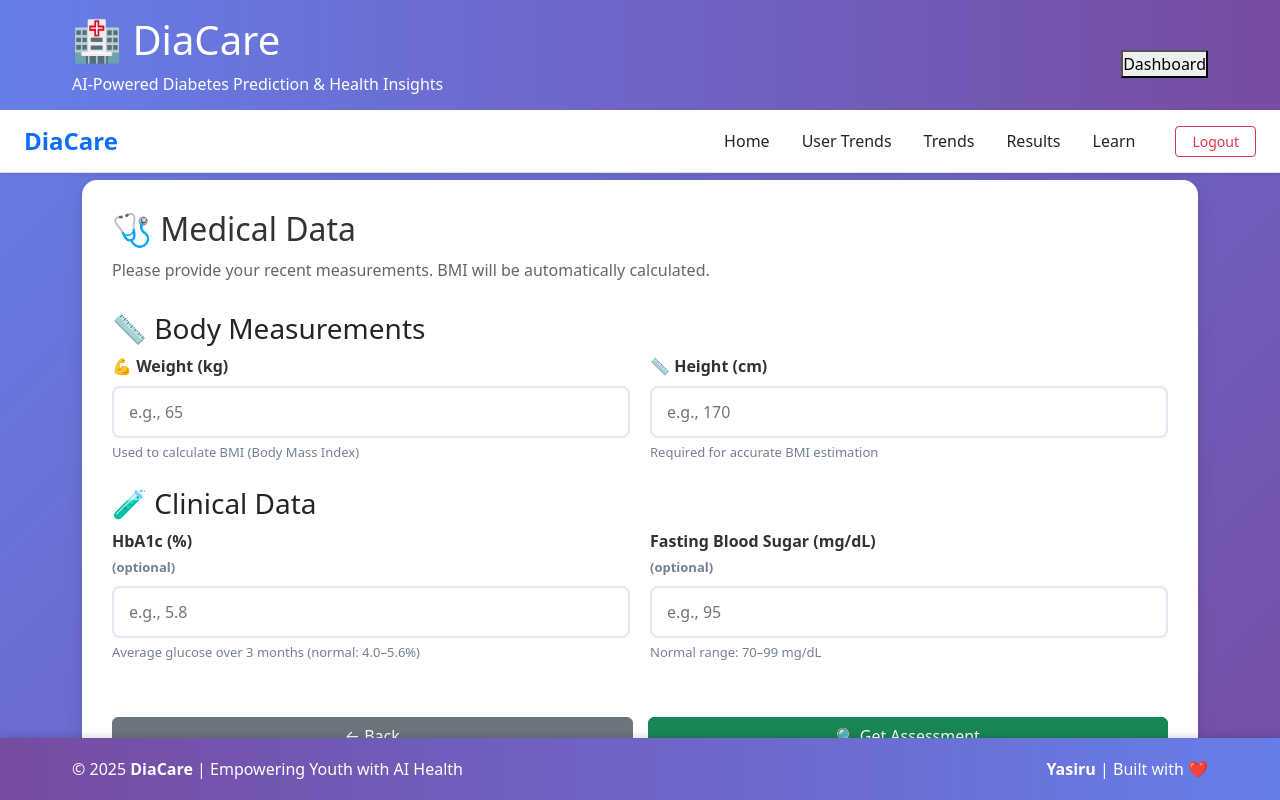
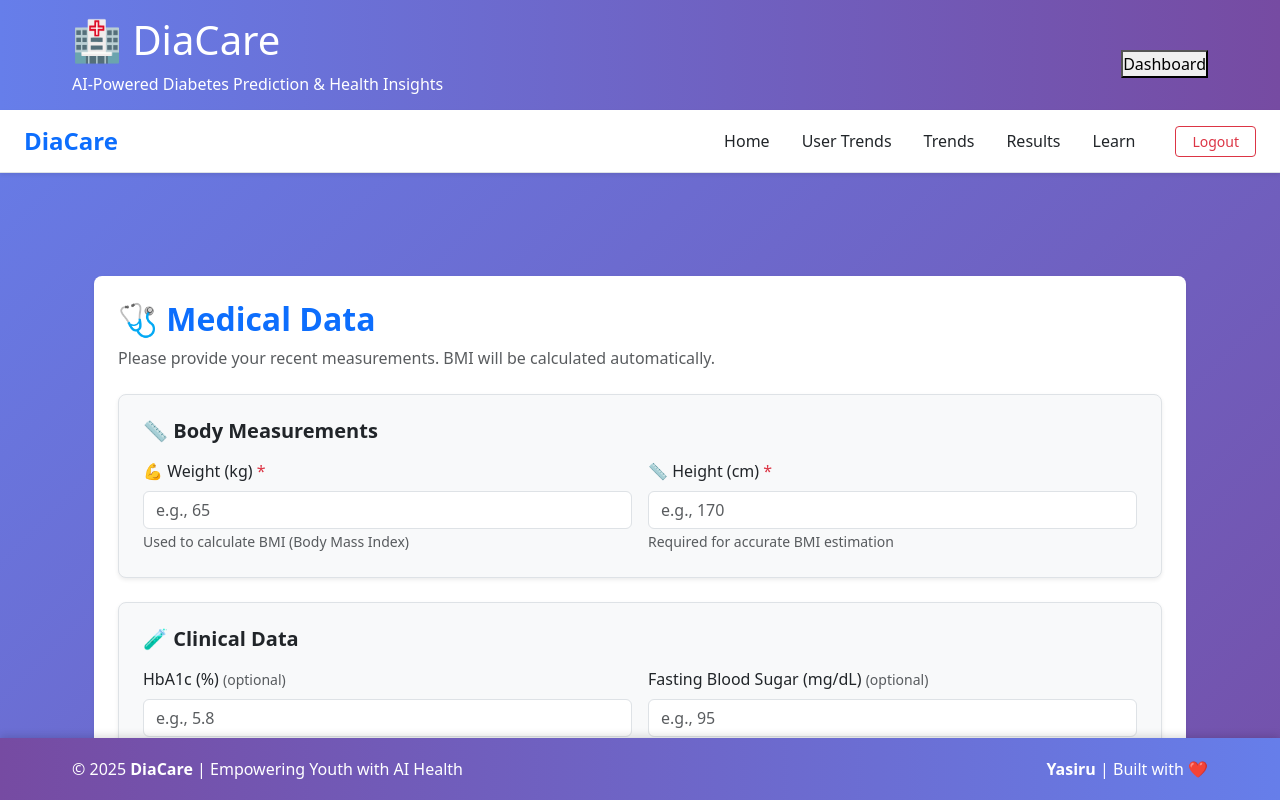
Before and after one commit to yasiruchamuditha/diabetes-frontend, a React (Create React App) app: page /form/medical-data in a window 1280 px wide. Shown: the top 800 px of the page. Built offline with nearby package versions, Linux system fonts and the light colour scheme; no server answers; sample sign-in values are in the browser's storage.

Commit message:
update medical data page css

```diff
--- a/src/pages/forms/MedicalDataPage.jsx
+++ b/src/pages/forms/MedicalDataPage.jsx
@@ -1,15 +1,17 @@
-//src/pages/forms/MedicalDataPage.jsx
-import React, { useMemo } from "react";
+import React, { useMemo, useState } from "react";
 import { useNavigate } from "react-router-dom";
+import "bootstrap/dist/css/bootstrap.min.css";
 
 const MedicalDataPage = ({ data, update, onSubmit, loading }) => {
   const navigate = useNavigate();
+  const [error, setError] = useState("");
 
   const handleChange = (field, value) => {
     update("medicalData", { ...data, [field]: value });
+    setError("");
   };
 
-  // Auto-calculate BMI
+  // ✅ Auto-calculate BMI
   const bmi = useMemo(() => {
     const w = parseFloat(data.weight);
     const h = parseFloat(data.height);
@@ -17,7 +19,7 @@ const MedicalDataPage = ({ data, update, onSubmit, loading }) => {
     return null;
   }, [data.weight, data.height]);
 
-  // 💡 Determine BMI category and color
+  // ✅ Determine BMI category
   const bmiCategory = useMemo(() => {
     if (!bmi) return "";
     const val = parseFloat(bmi);
@@ -35,128 +37,180 @@ const MedicalDataPage = ({ data, update, onSubmit, loading }) => {
     return "#e53e3e";
   }, [bmiCategory]);
 
+  // ✅ Validate before submitting
+  const handleNext = () => {
+    if (!data.weight || !data.height) {
+      setError("⚠️ Please enter both weight and height before continuing.");
+      return;
+    }
+    onSubmit();
+  };
+
   return (
-    <div className="page-card fade-in">
-      <h2>🩺 Medical Data</h2>
-      <p className="subtitle">
-        Please provide your recent measurements. BMI will be automatically calculated.
+    <div className="container py-5 mt-5 fade-in">
+      <div className="page-card p-4 shadow-sm bg-white rounded-3">
+        {/* Header */}
+        <h2 className="fw-bold text-primary mb-2">🩺 Medical Data</h2>
+        <p className="text-muted mb-4">
+          Please provide your recent measurements. BMI will be calculated automatically.
         </p>
 
-      {/* === Section 1: Weight & Height === */}
-      <div className="section-box">
-        <h3>📏 Body Measurements</h3>
-        <div className="form-grid">
-          <div className="form-group">
-            <label>💪 Weight (kg)</label>
+        {/* 🧍 Body Measurements Section */}
+        <div className="border rounded-3 shadow-sm p-4 bg-light mb-4">
+          <h5 className="fw-semibold text-dark mb-3">📏 Body Measurements</h5>
+          <div className="row g-3">
+            <div className="col-md-6">
+              <label className="form-label fw-medium">
+                💪 Weight (kg) <span className="text-danger">*</span>
+              </label>
               <input
                 type="number"
                 min="20"
                 max="200"
+                className="form-control"
                 placeholder="e.g., 65"
                 value={data.weight || ""}
                 onChange={(e) => handleChange("weight", e.target.value)}
               />
-            <small>Used to calculate BMI (Body Mass Index)</small>
+              <small className="text-muted">
+                Used to calculate BMI (Body Mass Index)
+              </small>
             </div>
 
-          <div className="form-group">
-            <label>📏 Height (cm)</label>
+            <div className="col-md-6">
+              <label className="form-label fw-medium">
+                📏 Height (cm) <span className="text-danger">*</span>
+              </label>
               <input
                 type="number"
                 min="100"
                 max="250"
+                className="form-control"
                 placeholder="e.g., 170"
                 value={data.height || ""}
                 onChange={(e) => handleChange("height", e.target.value)}
               />
-            <small>Required for accurate BMI estimation</small>
+              <small className="text-muted">
+                Required for accurate BMI estimation
+              </small>
             </div>
           </div>
         </div>
 
-      {/* === Section 2: BMI Result === */}
+        {/* 💡 BMI Result */}
         {bmi && (
-        <div className="section-box">
-          <h3>💡 Calculated BMI</h3>
           <div
-            className="bmi-box"
+            className="border rounded-3 shadow-sm p-4 mb-4"
+            style={{ background: "#f8fafc" }}
+          >
+            <h5 className="fw-semibold mb-3">💡 Calculated BMI</h5>
+            <div
+              className="p-3 rounded-3"
               style={{
                 borderLeft: `6px solid ${bmiColor}`,
-              background: "#f8fafc",
+                background: "#fff",
               }}
             >
-            <p>
-              <strong>Your BMI:</strong> <span style={{ fontSize: "1.3em" }}>{bmi}</span>
+              <p className="mb-1">
+                <strong>Your BMI:</strong>{" "}
+                <span style={{ fontSize: "1.3em" }}>{bmi}</span>
               </p>
               <p style={{ color: bmiColor, fontWeight: "600" }}>
                 Category: {bmiCategory}
               </p>
             </div>
 
-          {/* Optional visual legend */}
-          <div className="bmi-legend">
-
-            <span className="dot green"></span> Normal (18.5–24.9) <span> || </span>
-            <span className="dot orange"></span> Underweight (&lt;18.5) <span> || </span>
-            <span className="dot yellow"></span> Overweight (25–29.9) <span> || </span>
-            <span className="dot red"></span> Obese (≥30)
-
+            <div className="mt-3 small text-muted">
+              <span className="me-2">
+                <span className="badge bg-warning me-1">&nbsp;</span> Underweight
+                (&lt;18.5)
+              </span>
+              <span className="me-2">
+                <span className="badge bg-success me-1">&nbsp;</span> Normal
+                (18.5–24.9)
+              </span>
+              <span className="me-2">
+                <span className="badge bg-info me-1">&nbsp;</span> Overweight
+                (25–29.9)
+              </span>
+              <span>
+                <span className="badge bg-danger me-1">&nbsp;</span> Obese (≥30)
+              </span>
             </div>
           </div>
         )}
 
-      {/* === Section 3: Blood Data === */}
-      <div className="section-box">
-        <h3>🧪 Clinical Data</h3>
-        <div className="form-grid">
-          <div className="form-group">
-            <label>HbA1c (%) <small>(optional)</small></label>
+        {/* 🧪 Clinical Data Section */}
+        <div className="border rounded-3 shadow-sm p-4 bg-light mb-4">
+          <h5 className="fw-semibold text-dark mb-3">🧪 Clinical Data</h5>
+          <div className="row g-3">
+            <div className="col-md-6">
+              <label className="form-label fw-medium">
+                HbA1c (%) <small className="text-muted">(optional)</small>
+              </label>
               <input
                 type="number"
                 step="0.1"
                 min="3"
                 max="15"
+                className="form-control"
                 placeholder="e.g., 5.8"
                 value={data.hba1c || ""}
                 onChange={(e) => handleChange("hba1c", e.target.value)}
               />
-            <small>Average glucose over 3 months (normal: 4.0–5.6%)</small>
+              <small className="text-muted">
+                Average glucose over 3 months (normal: 4.0–5.6%)
+              </small>
             </div>
 
-          <div className="form-group">
-            <label>Fasting Blood Sugar (mg/dL) <small>(optional)</small></label>
+            <div className="col-md-6">
+              <label className="form-label fw-medium">
+                Fasting Blood Sugar (mg/dL){" "}
+                <small className="text-muted">(optional)</small>
+              </label>
               <input
                 type="number"
                 step="1"
                 min="50"
                 max="500"
+                className="form-control"
                 placeholder="e.g., 95"
                 value={data.fbs || ""}
                 onChange={(e) => handleChange("fbs", e.target.value)}
               />
-            <small>Normal range: 70–99 mg/dL</small>
+              <small className="text-muted">
+                Normal range: 70–99 mg/dL
+              </small>
             </div>
           </div>
         </div>
 
+        {/* Validation Message */}
+        {error && (
+          <div className="alert alert-danger mt-3 text-center small">
+            {error}
+          </div>
+        )}
+
         {/* Navigation */}
-      <div className="navigation">
+        <div className="d-flex justify-content-between mt-4">
           <button
-          className="btn btn-secondary"
+            className="btn btn-outline-secondary px-4"
             onClick={() => navigate("/form/medical-history")}
           >
             ← Back
           </button>
 
           <button
-          className={`btn btn-success ${loading ? "loading" : ""}`}
-          onClick={onSubmit}
+            className={`btn btn-success px-4 ${loading ? "disabled" : ""}`}
+            onClick={handleNext}
             disabled={loading}
           >
             {loading ? "⏳ Analyzing..." : "🔍 Get Assessment"}
           </button>
         </div>
       </div>
+    </div>
   );
 };
 
```
Lines whose indentation alone changed are shown as unchanged.
